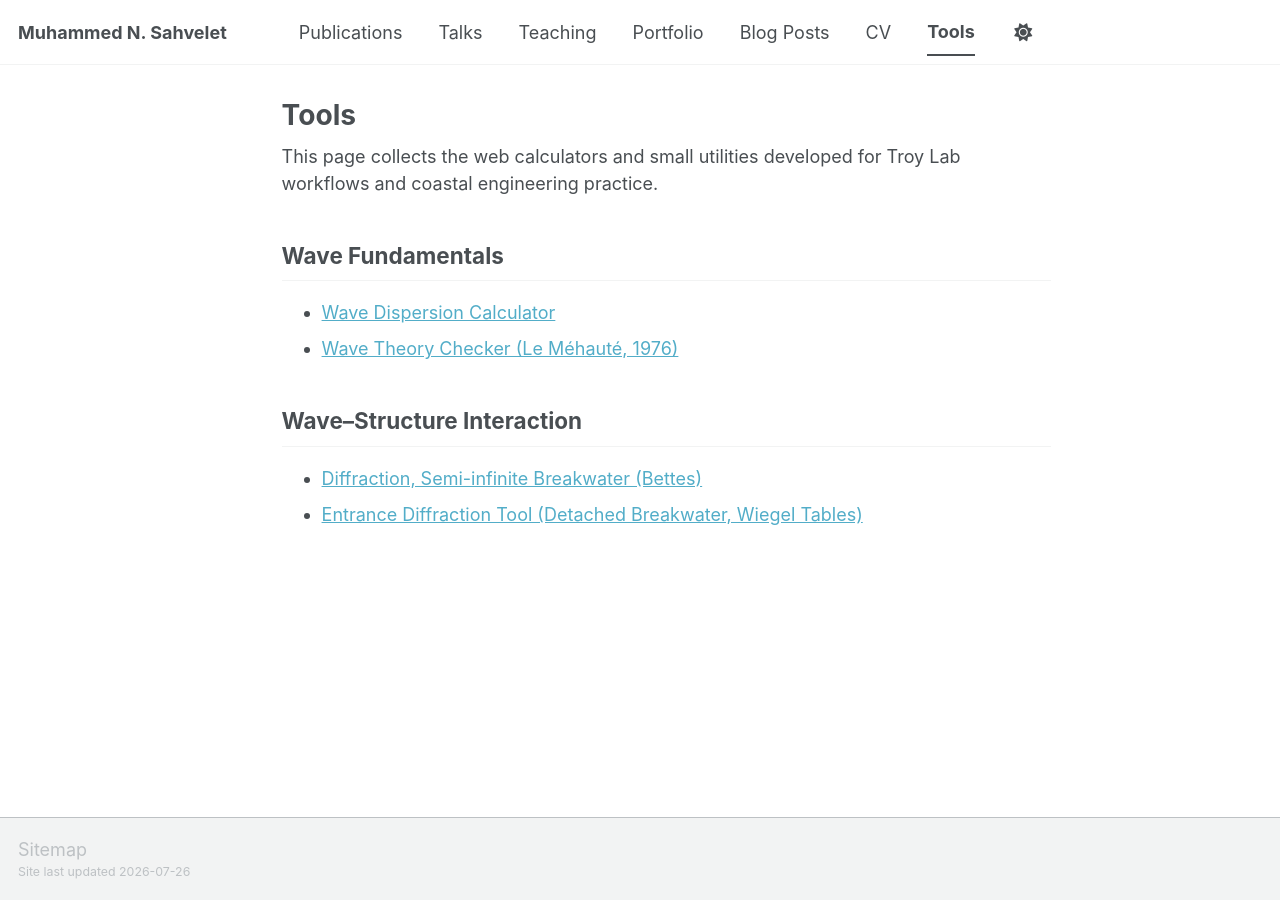
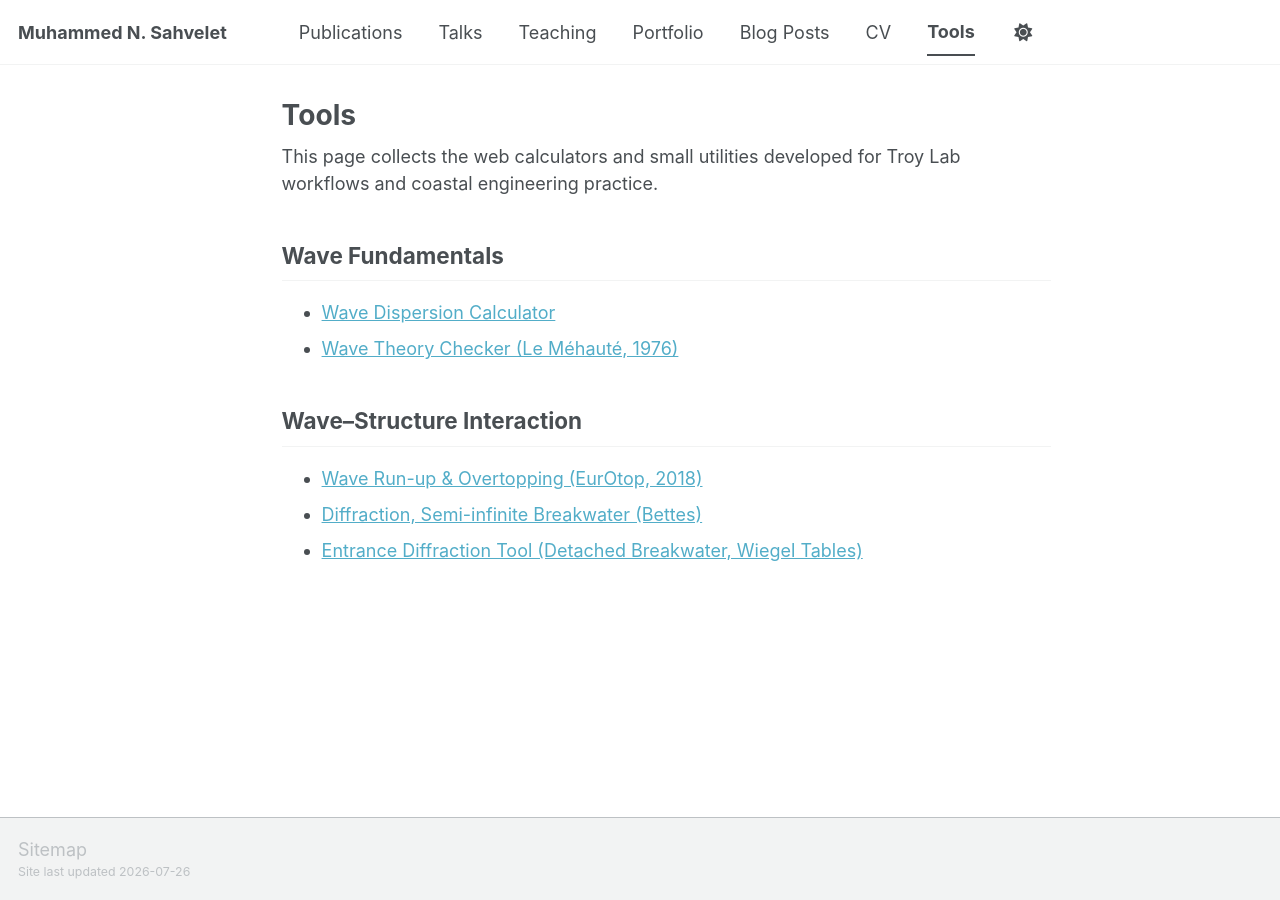
Before and after one commit to mnsahvelet/mnsahvelet.github.io, a Jekyll site: the page built from _pages/tools.md, in a window 1280 px wide. Built offline with Jekyll 4.4.1, drawn with Linux system fonts in a browser that asks for light colours; a script bundle is joined from its source files by our own code; library files that are not in the unit come from our copies.

Commit message:
Add Wave Run-up & Overtopping tool link

```diff
--- a/_pages/tools.md
+++ b/_pages/tools.md
@@ -12,5 +12,6 @@ This page collects the web calculators and small utilities developed for Troy La
 - [Wave Theory Checker (Le Méhauté, 1976)](/tools/wave-theory-check/)
 
 ## Wave–Structure Interaction
+- [Wave Run-up & Overtopping (EurOtop, 2018)](/tools/runup-overtopping/)
 - [Diffraction, Semi-infinite Breakwater (Bettes)](/tools/diffraction/bettes/)
 - [Entrance Diffraction Tool (Detached Breakwater, Wiegel Tables)](/tools/entrance-diffraction/)
```
